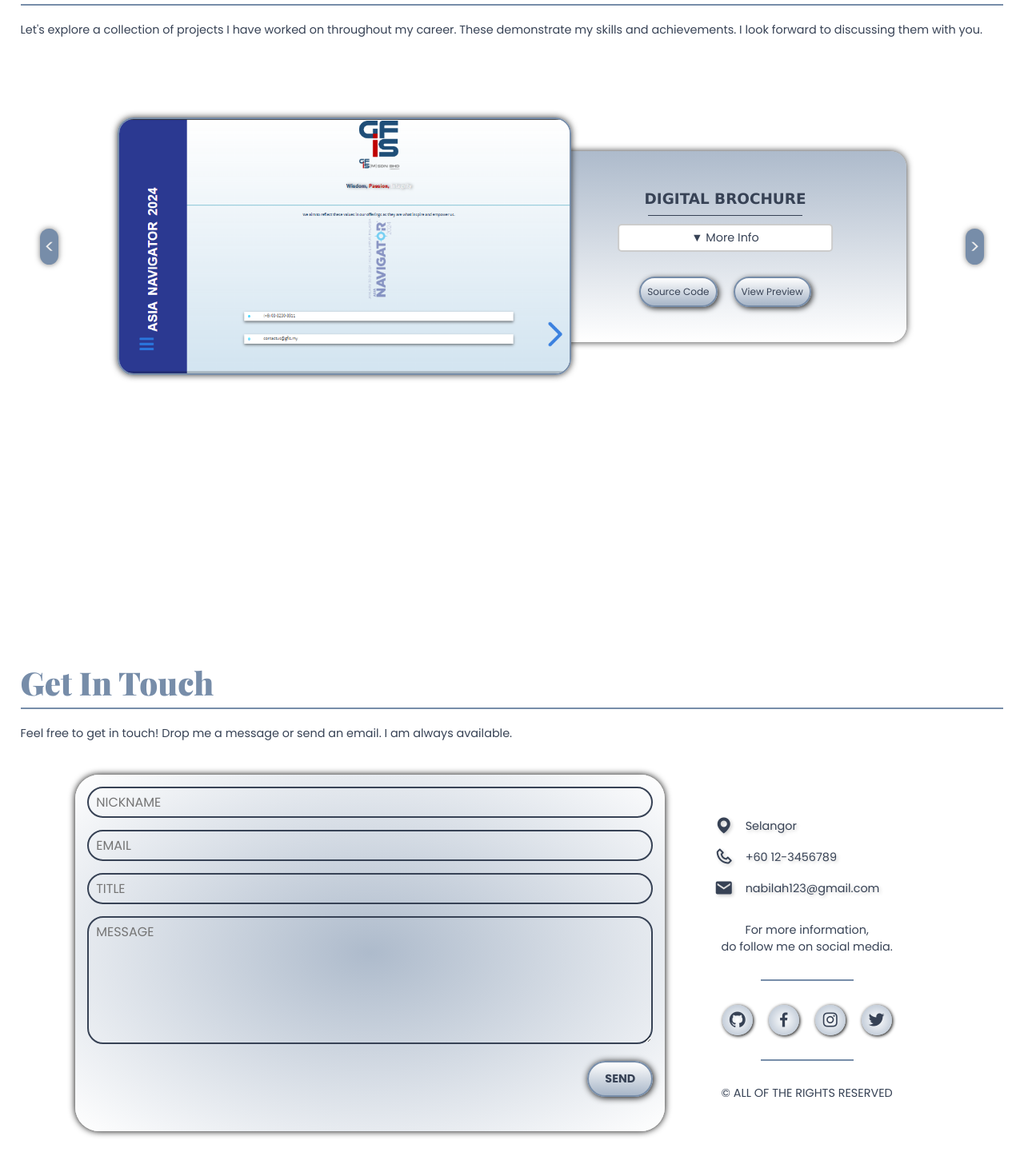
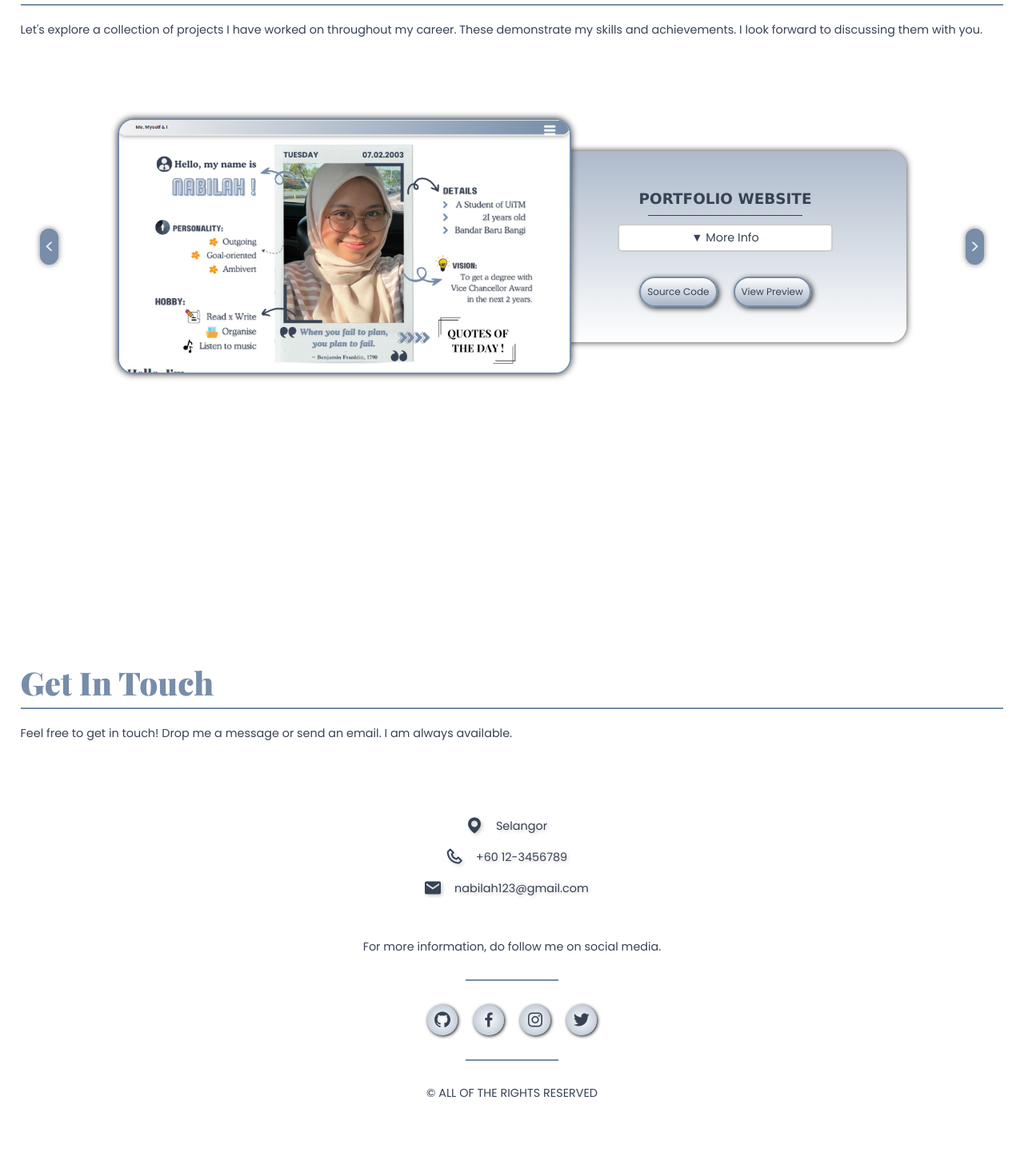
Before and after one commit to Nabilah72/New_Portfolio, a React (Create React App) app: page / in a window 1280 px wide. Shown: the part 1795-3256 px from the top of the page at 80% size. Built offline with nearby package versions, Linux system fonts and the light colour scheme.

Commit message:
fix profile,  work and contact section

```diff
--- a/public/style.css
+++ b/public/style.css
@@ -15,7 +15,7 @@
 
 ::selection{
 	color:white;
-	background-color: #ccc;
+	background-color: #778da9;
 }
 :before, :after{
 	box-sizing: border-box;
--- a/src/components/Contact/contact.css
+++ b/src/components/Contact/contact.css
@@ -3,7 +3,7 @@
   width: 100%;
   padding: 2%;
 }
-
+/*
 .contact1 {
   margin-bottom: 50px;
 }
@@ -17,10 +17,9 @@
 .contact3{
   display: flex;
   width: 60%;
-}
+} */
 
-  /* left contact page */
-.form-horizontal {
+/* .form-horizontal {
   background: radial-gradient(#778da999,white);
   width:100%;
   padding: 15px;
@@ -55,7 +54,7 @@ textarea.form-control {
   border-radius: 40px;
   cursor: pointer;
   box-shadow: 1px 1px 8px black;
-}
+} */
 
   /* begin right contact */
 .contact4 {
@@ -66,6 +65,7 @@ textarea.form-control {
   color: #374255;
   text-shadow: 2px 2px 4px rgba(0, 0, 0, 0.2);
   display: flex;
+  justify-content: center;
   margin: 15px 0;
   font-size: 3vh;
 }
@@ -137,7 +137,7 @@ textarea.form-control {
   text-align: center;
 }
 
-.success-message,
+/* .success-message,
 .warning-message {
   position: fixed;
   top: 20px;
@@ -161,16 +161,4 @@ textarea.form-control {
 .warning-message {
   background-color: lightyellow;
   color: #000;
-}
-
-@media screen and (max-width: 820px){
-  .contact2{
-    display: flex;
-    flex-direction: column;
-    align-items: center;
-  }
-
-  .contact3{
-    width: 90%;
-  }
-}
+} */
--- a/src/components/Contact/contact.js
+++ b/src/components/Contact/contact.js
@@ -1,88 +1,82 @@
-import React, { useEffect, useState } from 'react';
+import React from 'react';
 import './contact.css';
 
 const Contact = () => {
 
-  // State to hold the form values
-  const [formData, setFormData] = useState({
-    name: '',
-    email: '',
-    title: '',
-    message: '',
-  });
+  // const [formData, setFormData] = useState({
+  //   name: '',
+  //   email: '',
+  //   title: '',
+  //   message: '',
+  // });
 
-  const [validationErrors, setValidationErrors] = useState({});
-  const [successMessage, setSuccessMessage] = useState('');
-  const [warningMessage, setWarningMessage] = useState('');
-  const [isMessageSent, setIsMessageSent] = useState(false);
+  // const [validationErrors, setValidationErrors] = useState({});
+  // const [successMessage, setSuccessMessage] = useState('');
+  // const [warningMessage, setWarningMessage] = useState('');
+  // const [isMessageSent, setIsMessageSent] = useState(false);
 
-  // Handle input changes
-  const handleInputChange = (e) => {
-    const { name, value } = e.target;
-    // Check for alphabetic characters only for name
-    if ((name === 'name') && !/^[a-zA-Z\s]*$/.test(value)) {
-      setValidationErrors({
-        ...validationErrors,
-        [name]: `${name.charAt(0).toUpperCase() + name.slice(1)} must contain only alphabets.`,
-      });
+  // const handleInputChange = (e) => {
+  //   const { name, value } = e.target;
+  //   if ((name === 'name') && !/^[a-zA-Z\s]*$/.test(value)) {
+  //     setValidationErrors({
+  //       ...validationErrors,
+  //       [name]: `${name.charAt(0).toUpperCase() + name.slice(1)} must contain only alphabets.`,
+  //     });
 
-    } else {
-      setValidationErrors({
-        ...validationErrors,
-        [name]: '',
-      });
-    }
+  //   } else {
+  //     setValidationErrors({
+  //       ...validationErrors,
+  //       [name]: '',
+  //     });
+  //   }
 
-    const uppercaseValue = name === 'title' ? value.toUpperCase() : value;
-    setFormData({
-      ...formData,
-      [name]: uppercaseValue,
-    });
-  };
+  //   const uppercaseValue = name === 'title' ? value.toUpperCase() : value;
+  //   setFormData({
+  //     ...formData,
+  //     [name]: uppercaseValue,
+  //   });
+  // };
 
-  // Handle form submission
-  const handleSubmit = (e) => {
-    e.preventDefault();
-    if (Object.values(validationErrors).every((error) => !error) &&
-      Object.values(formData).every((value) => value.trim() !== '')) {
+  // const handleSubmit = (e) => {
+  //   e.preventDefault();
+  //   if (Object.values(validationErrors).every((error) => !error) &&
+  //     Object.values(formData).every((value) => value.trim() !== '')) {
 
-      setSuccessMessage('The form submitted successfully !');
-      setWarningMessage('');
+  //     setSuccessMessage('The form submitted successfully !');
+  //     setWarningMessage('');
 
-      // Reset the form values after submission
-      setFormData({
-        name: '',
-        email: '',
-        title: '',
-        message: '',
-      });
-      setIsMessageSent(true);
+  //     setFormData({
+  //       name: '',
+  //       email: '',
+  //       title: '',
+  //       message: '',
+  //     });
+  //     setIsMessageSent(true);
 
-      setTimeout(() => {
-        setIsMessageSent(false);
-      }, 5000);
+  //     setTimeout(() => {
+  //       setIsMessageSent(false);
+  //     }, 5000);
 
-    } else {
-      setWarningMessage('Fix validation errors before submitting.');
-      setSuccessMessage(''); // Clear any existing success messages    }
-    }
-  };
+  //   } else {
+  //     setWarningMessage('Fix validation errors before submitting.');
+  //     setSuccessMessage('');
+  //   }
+  // };
 
-  useEffect(() => {
-    const clearMessages = setTimeout(() => {
-      setSuccessMessage('');
-      setWarningMessage('');
-    }, 5000);
+  // useEffect(() => {
+  //   const clearMessages = setTimeout(() => {
+  //     setSuccessMessage('');
+  //     setWarningMessage('');
+  //   }, 5000);
 
-    return () => clearTimeout(clearMessages);
-  }, [successMessage, warningMessage]);
+  //   return () => clearTimeout(clearMessages);
+  // }, [successMessage, warningMessage]);
 
   return (
     <section id="contact">
       <h1>Get In Touch</h1>
       <p className='sub-para'>Feel free to get in touch! Drop me a message or send an email. I am always available.</p><br/>
-      <div className='contact2'>
-        <div className="contact3">
+        {/* <div className="contact3">
           <form id="contact-form" className="form-horizontal" onSubmit={handleSubmit}>
             <div className="form-group">
               <div className="col-sm-12">
@@ -125,13 +119,12 @@ const Contact = () => {
             </div>
           )}
 
-          {/* Display success message */}
           {successMessage && (
             <div className="success-message">
               {successMessage}
             </div>
           )}
-        </div>
+        </div> */}
 
         <div className="contact4">
           <ul className="phone-list">
@@ -139,7 +132,7 @@ const Contact = () => {
             <li className="list-item"><i className='bx bx-phone' ><span className="phone-text phone">+60 12-3456789</span></i></li>
             <li className="list-item"><i className='bx bxs-envelope' ><span className="phone-text gmail">nabilah123@gmail.com</span></i></li>
           </ul>
-          <p className='small-text'>For more information, <br />do follow me on social media.</p>
+          <p className='small-text'><br/>For more information, do follow me on social media.</p>
           <ul className="social-media-list">
             <li>
               <a href="https://github.com/Nabilah72" target="_blank" rel="noopener noreferrer">
@@ -166,7 +159,6 @@ const Contact = () => {
           </ul >
           <div className="copyright">&copy; ALL OF THE RIGHTS RESERVED</div>
         </div >
-      </div>
     </section >
   )
 }
--- a/src/components/Profile/profile.css
+++ b/src/components/Profile/profile.css
@@ -53,16 +53,18 @@
 
 h2{
     font-weight: bolder;
+    color: #778da9;
+
 }
 
 .tab-contents ul li{
-    list-style: none;
     color: #374255;
     margin: 10px 0;
 }
 
 .tab-contents ul li span{
-    color: #778da9;
+    font-style:italic;
+    font-weight: bolder;
 }
 
 .tab-contents.active-tab{
--- a/src/components/Profile/profile.js
+++ b/src/components/Profile/profile.js
@@ -48,8 +48,8 @@ const Profile = () => {
 
                                 <li><span>Computer Skills</span><br />Javascript<br />HTML<br />CSS<br />React<br />C++</li>
                                 <br />
-                                <li><span>Soft Skills</span><br />Able to contribute to group projects and share responsibilities within a team.
-                                    <br />Flexibility to adjust to new situations and environments<br />Prioritizing tasks based on urgency and importance.</li>
+                                <li><span>Soft Skills</span><br />1. Able to contribute to group projects and share responsibilities within a team.
+                                    <br />2. Flexibility to adjust to new situations and environments<br />3. Prioritizing tasks based on urgency and importance.</li>
                                 <br />
                                 <li><span>Language Proficiency</span><br />Malay<br />English</li>
                             </ul>
@@ -57,20 +57,17 @@ const Profile = () => {
 
                         <div className={`tab-contents ${activeTab === 'exp' ? 'active-tab' : ''}`} id="exp">
                             <ul>
-                                <div className='box'>
-                                    <h2>18 Sept 2023 - 01 March 2024</h2>
-                                    <li><span>Cyberjaya, Selangor<br />Internship at GFIS Innovative Solutions Sdn Bhd</span><br /></li>
-                                    <br />
-                                </div>
-                                <div className='box'>
-                                    <h2>08 April 2023</h2>
-                                    <li><span>Kangar, Perlis<br />The director of We Are One 2023 charity event, COSMITs</span></li>
-                                    <br />
-                                </div>
-                                {/* <div className='box'>
-                                    <h2>Year</h2>
-                                    <li><span>Title3</span><br />desc3</li>
-                                </div> */}
+                                <h2>18 Sept 2023 - 01 March 2024</h2>
+                                <li><span>Cyberjaya, Selangor</span><br />Internship at GFIS Innovative Solutions Sdn Bhd<br /></li>
+                                <br />
+
+                                <h2>29 - 31 Jan 2024</h2>
+                                <li><span>Sheraton Imperial Hotel, Kuala Lumpur</span><br />Participate in the registration committee for Asia Navigator 2024</li>
+                                <br />
+
+                                <h2>08 April 2023</h2>
+                                <li><span>Kangar, Perlis</span><br />The director of We Are One 2023 charity event, COSMITs</li>
+                                <br />
                             </ul>
                         </div>
                     </div>
--- a/src/components/Work/work.js
+++ b/src/components/Work/work.js
@@ -1,15 +1,14 @@
 import React, { useState } from 'react';
 import Scroll from "../scroll";
 import './work.css';
-import workImg1 from '../../img/brochure-img.png';
-import workImg2 from '../../img/portfolio-img.png';
-import workImg3 from '../../img/photobooth-img.png';
-// import workImg4 from '../../img/cat.jpg';
+import workImg1 from '../../img/portfolio-img.png';
+import workImg2 from '../../img/photobooth-img.png';
+import workImg3 from '../../img/brochure-img.png';
 
 const projectData = [
-  { image: workImg1, title: 'DIGITAL BROCHURE', info: 'I crafted a company brochure for Asia Navigator 2024 using Reveal.Js. After creating a detailed plan and converting it to code, I deployed it on GitHub and Netlify. Additionally, I designed event buntings with Canva and AI images using Bing AI.', code: 'https://github.com/Nabilah72/New-Brochure', view: 'https://brochure2024.netlify.app/' },
-  { image: workImg2, title: 'PORTFOLIO WEBSITE', info: 'This project is my professional showcase, demonstrating skills for job opportunities. It reflects my commitment to growth in web development, leaving a lasting impression.', code: 'https://github.com/Nabilah72/New_Portfolio', view: 'https://portfolio-72.netlify.app/' },
-  { image: workImg3, title: 'PHOTOBOOTH APP', info: 'I made a photo booth app for a Family Day event on November 11, 2023. I added some features and functions to capture the beauty of the picture and keep it as a memory.', code: 'https://github.com/Nabilah72/Photobooth-App', view: 'https://photoboothapp.netlify.app/' },
+  { image: workImg1, title: 'PORTFOLIO WEBSITE', info: 'This project is my professional showcase, demonstrating skills for job opportunities. It reflects my commitment to growth in web development, leaving a lasting impression.', code: 'https://github.com/Nabilah72/New_Portfolio', view: 'https://portfolio-72.netlify.app/' },
+  { image: workImg2, title: 'PHOTOBOOTH APP', info: 'I made a photo booth app for a Family Day event on November 11, 2023. I added some features and functions to capture the beauty of the picture and keep it as a memory.', code: 'https://github.com/Nabilah72/Photobooth-App', view: 'https://photoboothapp.netlify.app/' },
+  { image: workImg3, title: 'DIGITAL BROCHURE', info: 'I crafted a company brochure for Asia Navigator 2024 using Reveal.Js. After creating a detailed plan and converting it to code, I deployed it on GitHub and Netlify. Additionally, I designed event buntings with Canva and AI images using Bing AI.', code: 'https://github.com/Nabilah72/New-Brochure', view: 'https://brochure2024.netlify.app/' },
   // { image: workImg4, title: '', info: 'text4', code: 'link', view: '' },
 ];
 
```
